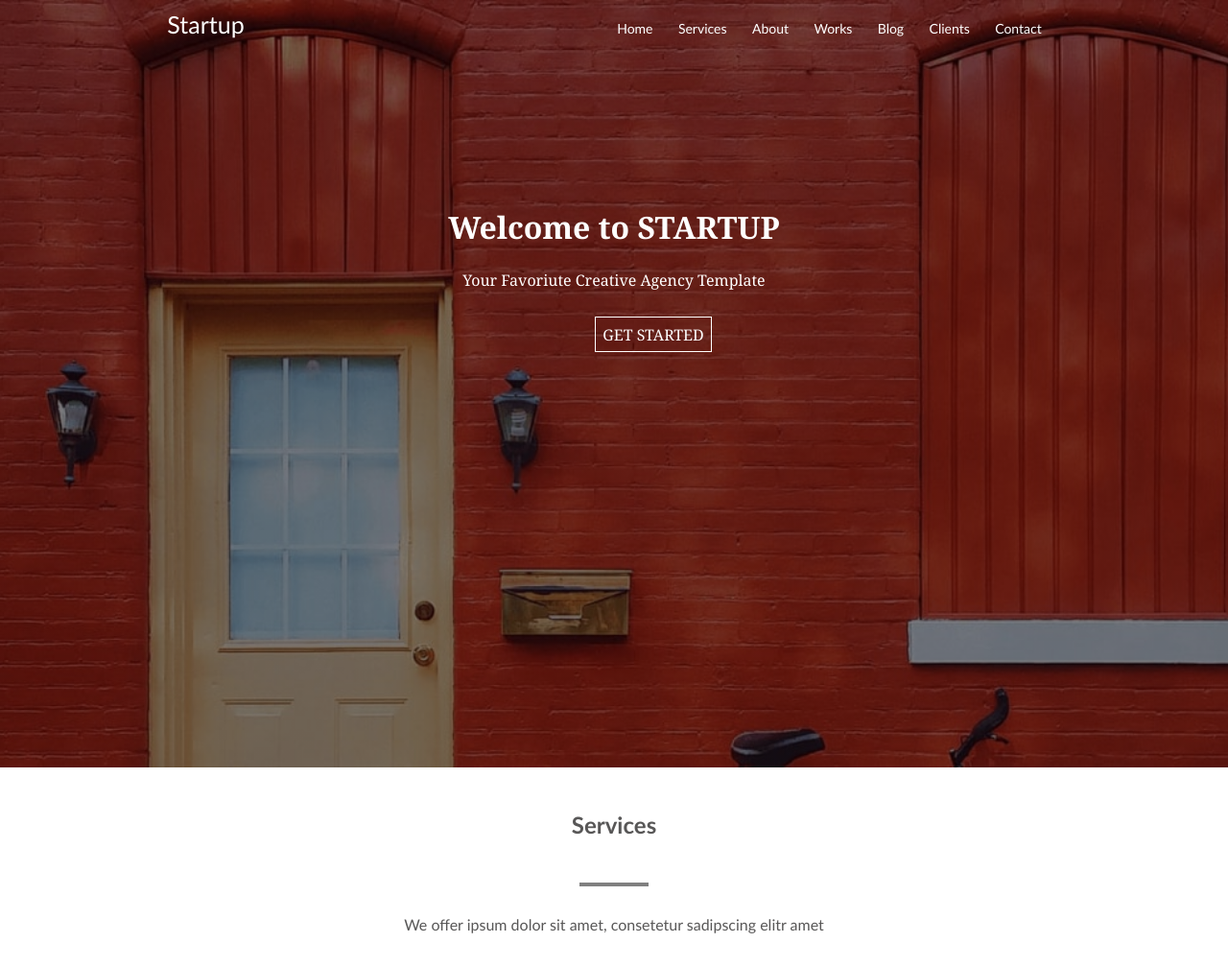
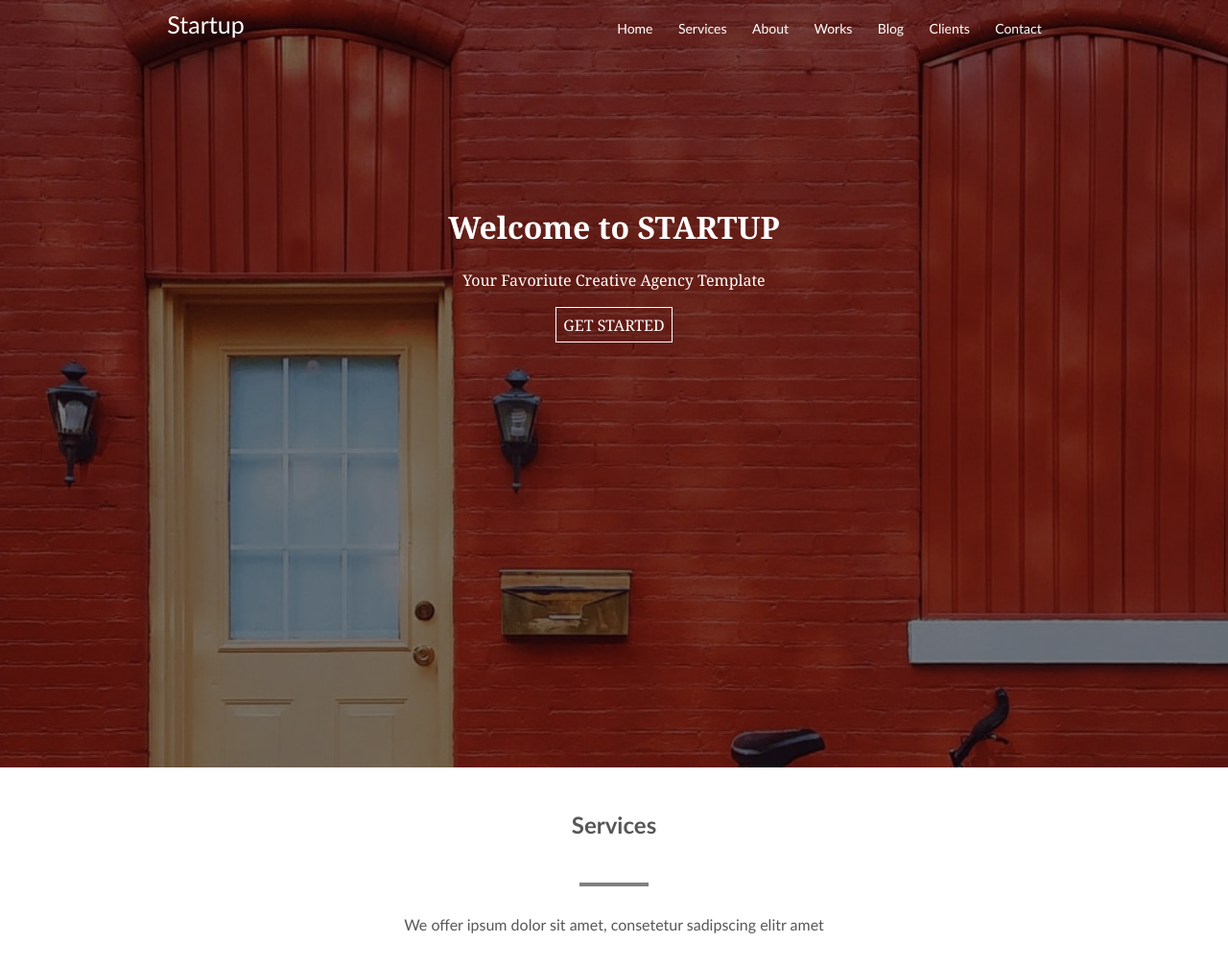
Before and after one commit to HarisonWels/My-first-maket, a plain HTML site: page index.html in a window 1280 px wide. Shown: the top 1007 px of the page at 96% size. Drawn offline with Linux system fonts and the light colour scheme.

Commit message:
Update style.css

```diff
--- a/style.css
+++ b/style.css
@@ -40,8 +40,10 @@ font-family:Georgia, 'Times New Roman', Times, serif}
 .welcome2{color: white;
 text-align: center;
 }
-#knop{padding-left:620px;
-padding-top: 20px;}
+#knop{display: flex;
+justify-content: center;
+align-self: center;
+padding-top: 10px;}
 #knopka{border: 1px solid white;
 width: 120px;
 height: 35px;
```
